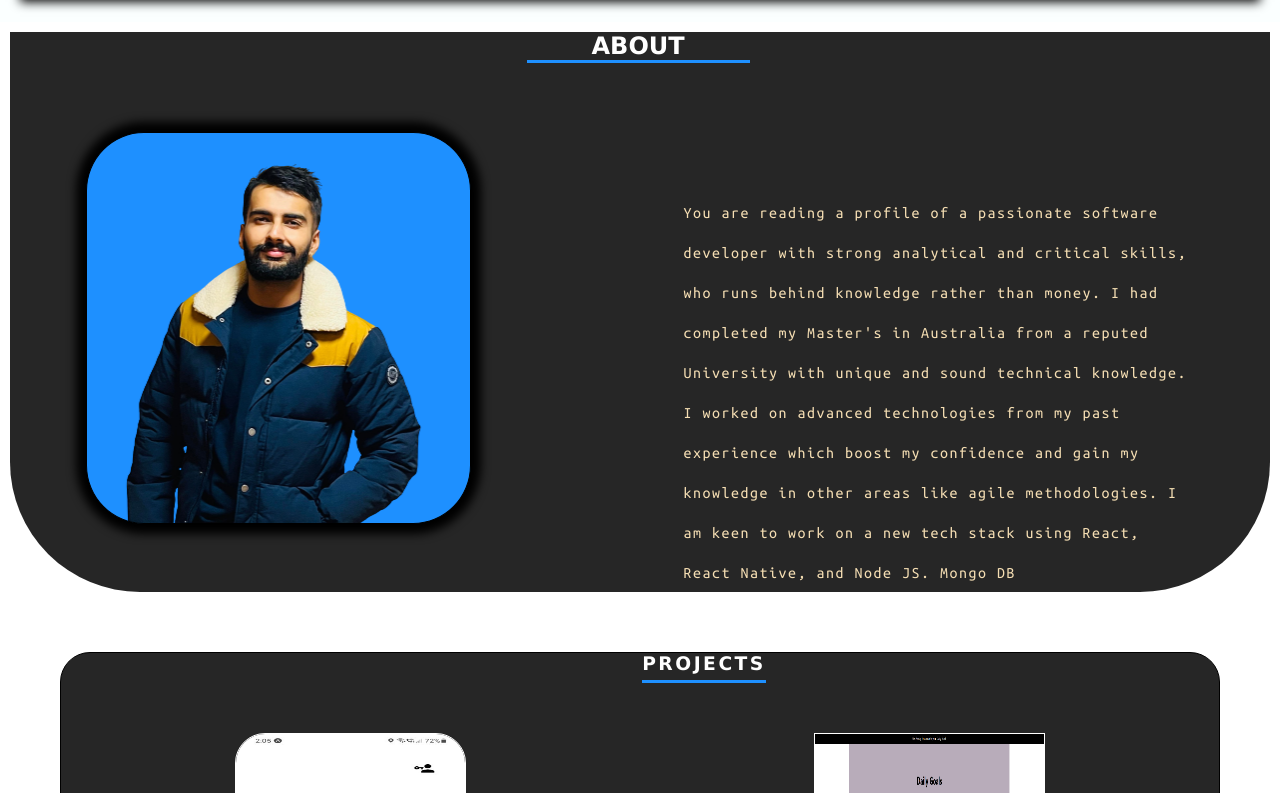
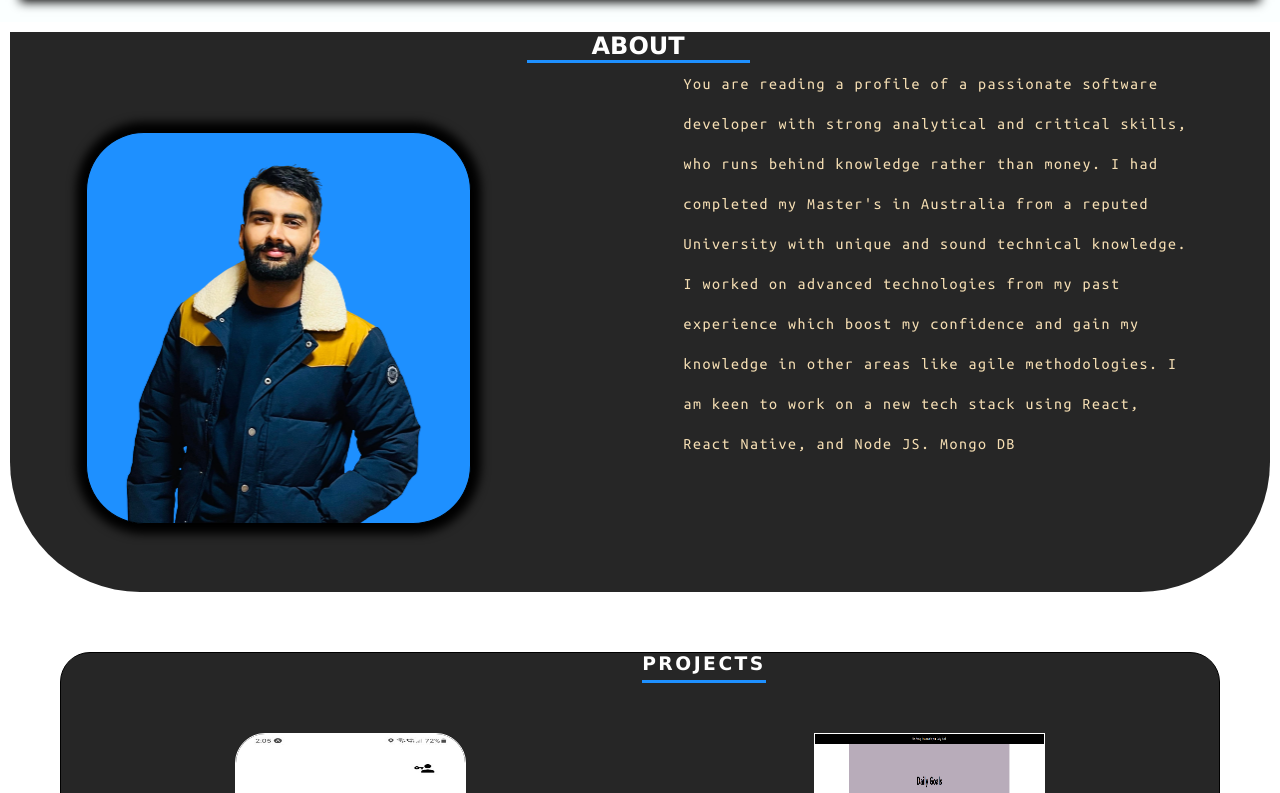
Before and after one commit to Shubham07731/shubham-portfolio, a plain HTML site: page index.html in a window 1280 px wide. Shown: the part 528-1321 px from the top of the page. Drawn offline with nearby package versions, Linux system fonts and the light colour scheme; a web font is replaced by a local one.

Commit message:
Update style.css

```diff
--- a/style.css
+++ b/style.css
@@ -194,7 +194,7 @@ section {
 }
 p.info {
   width: 64%;
-  margin: 120px 212px;
+      margin: -9px 212px;
   letter-spacing: 1.5px;
   line-height: 2.5;
   font-family: "Ubuntu Mono";
```
